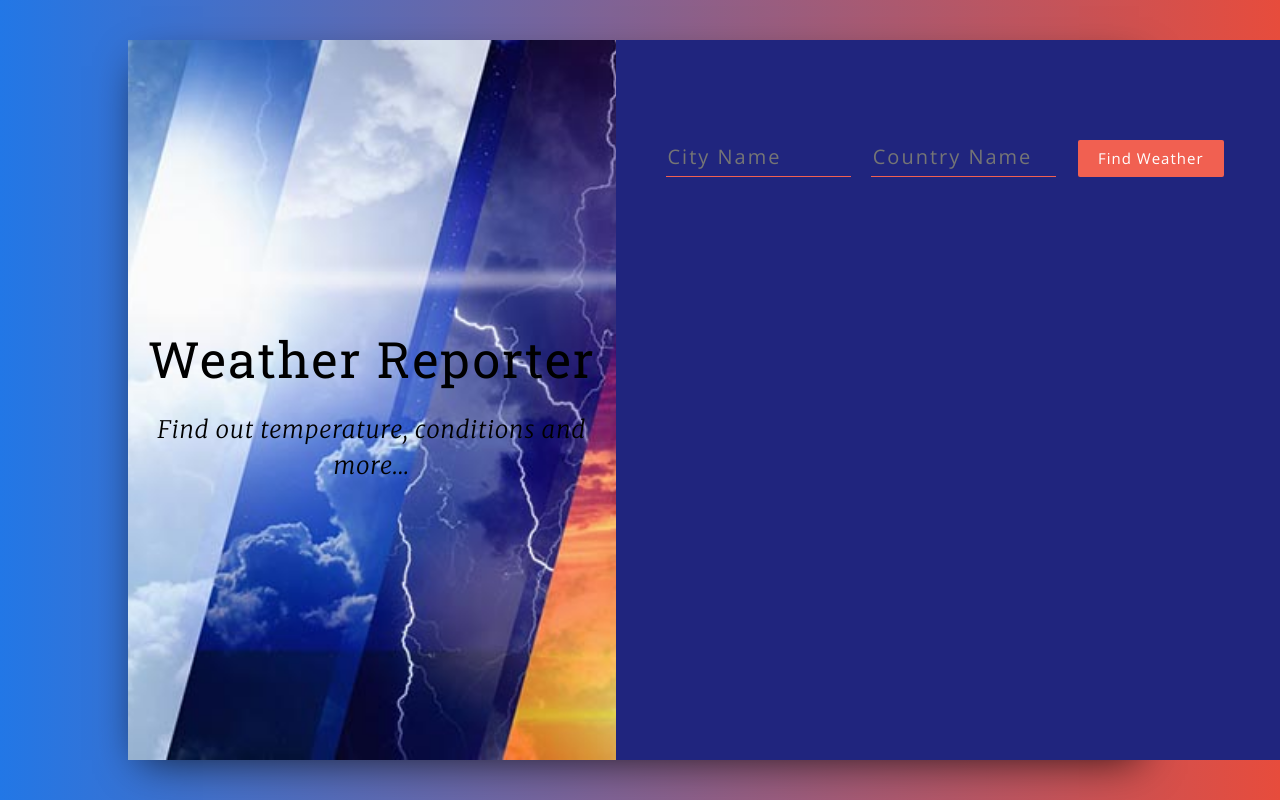
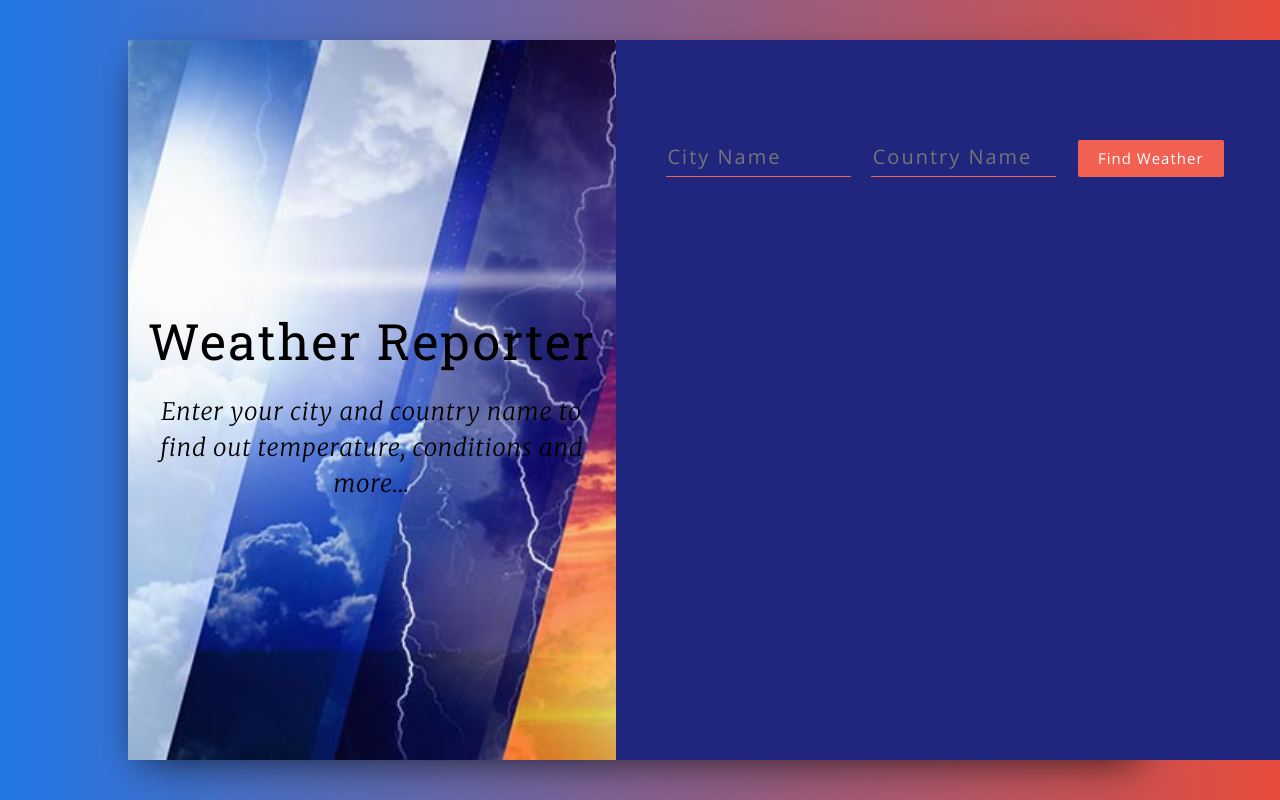
Before and after one commit to prerna2909/weather-report, a React (Create React App) app: page / in a window 1280 px wide. Built offline with nearby package versions, Linux system fonts and the light colour scheme.

Commit message:
First pull request from terminal

```diff
--- a/src/components/Form.js
+++ b/src/components/Form.js
@@ -1,6 +1,7 @@
 import React from "react";
 
 const Form = props => (
+
 	<form onSubmit={props.getWeather}>
 		<input type="text" name="city" placeholder="City Name"/>
 		<input type="text" name="country" placeholder="Country Name"/>
--- a/src/components/Titles.js
+++ b/src/components/Titles.js
@@ -3,7 +3,7 @@ import React from "react";
 const Titles = () => (
 	<div>
 		<h1 className="title-container__title">Weather Reporter</h1>
-		<h3 className="title-container__subtitle">Find out temperature, conditions and more...</h3>
+		<h3 className="title-container__subtitle">Enter your city and country name to find out temperature, conditions and more...</h3>
 	</div>
 );
 
```
